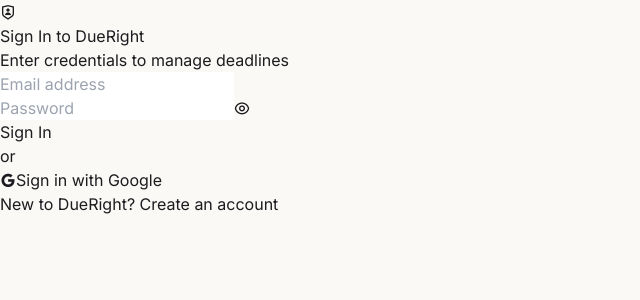
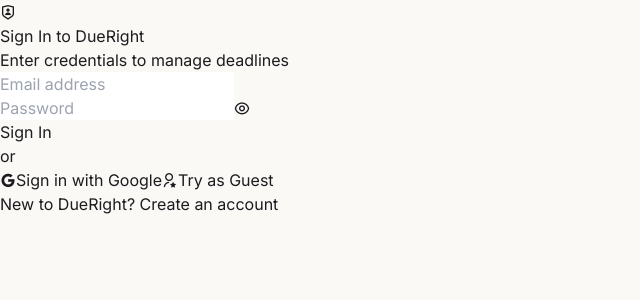
Before and after one commit to saahiyo/DueRight, a React (Vite) app in the folder frontend/: page / in a window 1280 px wide. Shown: the top 300 px of the page, without its empty margins (0-640 px from the left). Built offline with nearby package versions, Linux system fonts and the light colour scheme; no server answers.

Commit message:
feat: add Try as Guest demo login button for evaluators

```diff
--- a/frontend/src/App.jsx
+++ b/frontend/src/App.jsx
@@ -275,6 +275,28 @@
             <i className="ri-google-fill text-[#db4437] mr-1.5"></i>
             Sign in with Google
           </button>
+
+          <button
+            type="button"
+            className="w-full flex items-center justify-center py-3 mt-2 border border-dashed border-[#d98a33]/40 bg-[#fcf1e2]/30 text-[#d98a33] rounded-[10px] text-[14px] font-semibold hover:bg-[#fcf1e2]/60 hover:border-[#d98a33]/60 cursor-pointer transition-all duration-200"
+            onClick={async () => {
+              setAuthLoading(true)
+              setAuthError(null)
+              try {
+                await signInWithEmailAndPassword(auth, 'demo@dueright.com', 'demo123456')
+                showToast('Signed in as Guest!')
+              } catch (err) {
+                setAuthError('Demo login failed. Please try Google Sign-In.')
+              } finally {
+                setAuthLoading(false)
+              }
+            }}
+            disabled={authLoading}
+          >
+            <i className="ri-user-star-line mr-1.5"></i>
+            Try as Guest
+          </button>
+
           {authError && <p className="text-xs font-semibold text-[#c8442e] mt-3 text-center">{authError}</p>}
           <div className="mt-4 text-[13px] text-[#6b6b70]">
             {authMode === 'login' ? (
```
